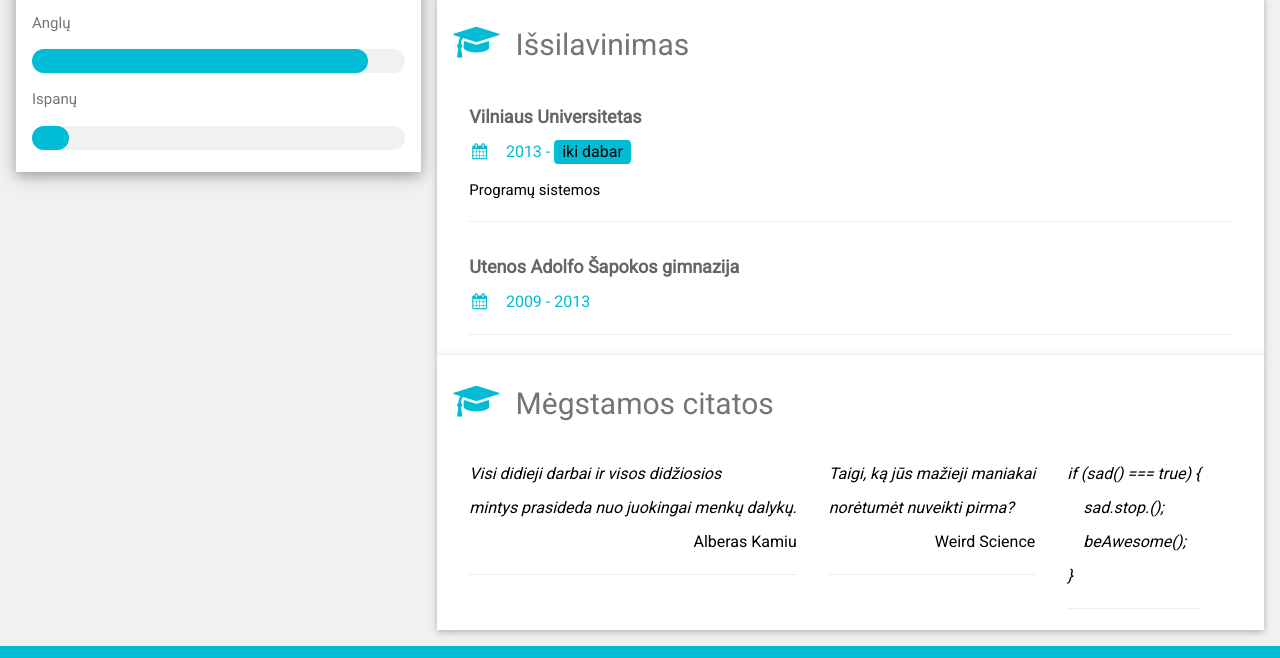
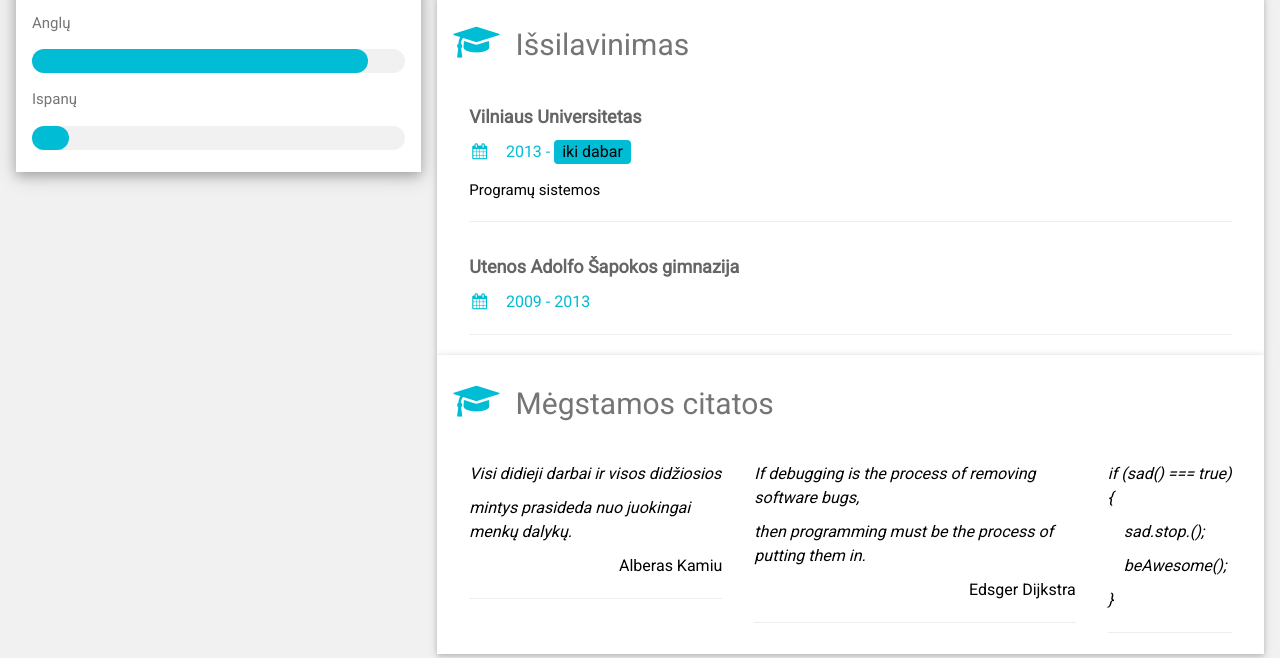
Before and after one commit to ArasB10/cv, a plain HTML site: page index.html in a window 1280 px wide. Shown: the part 1012-1670 px from the top of the page. Drawn offline with nearby package versions, Linux system fonts and the light colour scheme.

Commit message:
Update index.html

```diff
--- a/index.html
+++ b/index.html
@@ -96,7 +96,7 @@ html,body,h1,h2,h3,h4,h5,h6 {font-family: "Roboto", sans-serif}
 
 	  <div class="w3-container w3-card-2 w3-white w3-margin-bottom">
         <h2 class="w3-text-grey w3-padding-16"><i class="fa fa-id-card-o fa-fw w3-margin-right w3-xxlarge w3-text-cyan"></i>Apie mane</h2>
-		<div class="w3-container w3-cell" style="width:50%">
+		<div class="w3-container w3-cell" style="width:60%">
 		<p></p>
 		<p>Sena siela - jauname kūne. Užaugau su <i>Žvaigždžių karų </i> filmais ir protu nepaaiškinamais būdais tapau 60% moksliuku, 33% humoristu, 53% programišium, 56.78% šokėju ir 100% esu įsitikinęs, kad pusė kas čia parašyta yra tiesa.</p>
 		</div>
@@ -148,9 +148,9 @@ html,body,h1,h2,h3,h4,h5,h6 {font-family: "Roboto", sans-serif}
         </div>
 
 		<div class="w3-container w3-cell">
-          <i><h6 class="w3-text-black">Taigi, ką jūs mažieji maniakai</h6>
-          <h6 class="w3-text-black">norėtumėt nuveikti pirma?</h6></i>
-		  <h6 class="w3-text-black" align="right" >Weird Science</h6>
+          <i><h6 class="w3-text-black">If debugging is the process of removing software bugs,</h6>
+          <h6 class="w3-text-black">then programming must be the process of putting them in.</h6></i>
+		  <h6 class="w3-text-black" align="right" >Edsger Dijkstra</h6>
           <hr>
         </div>
 
```
